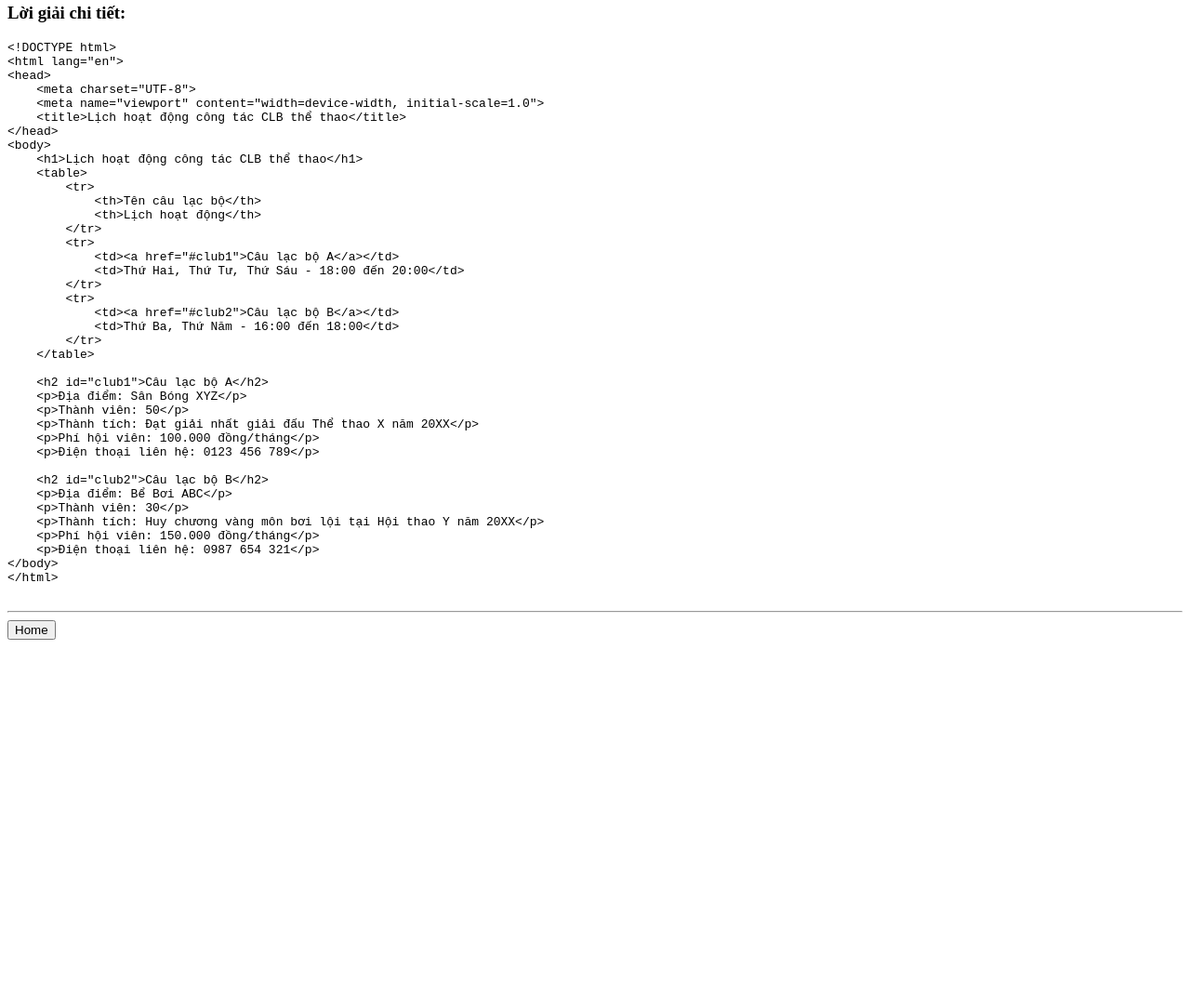
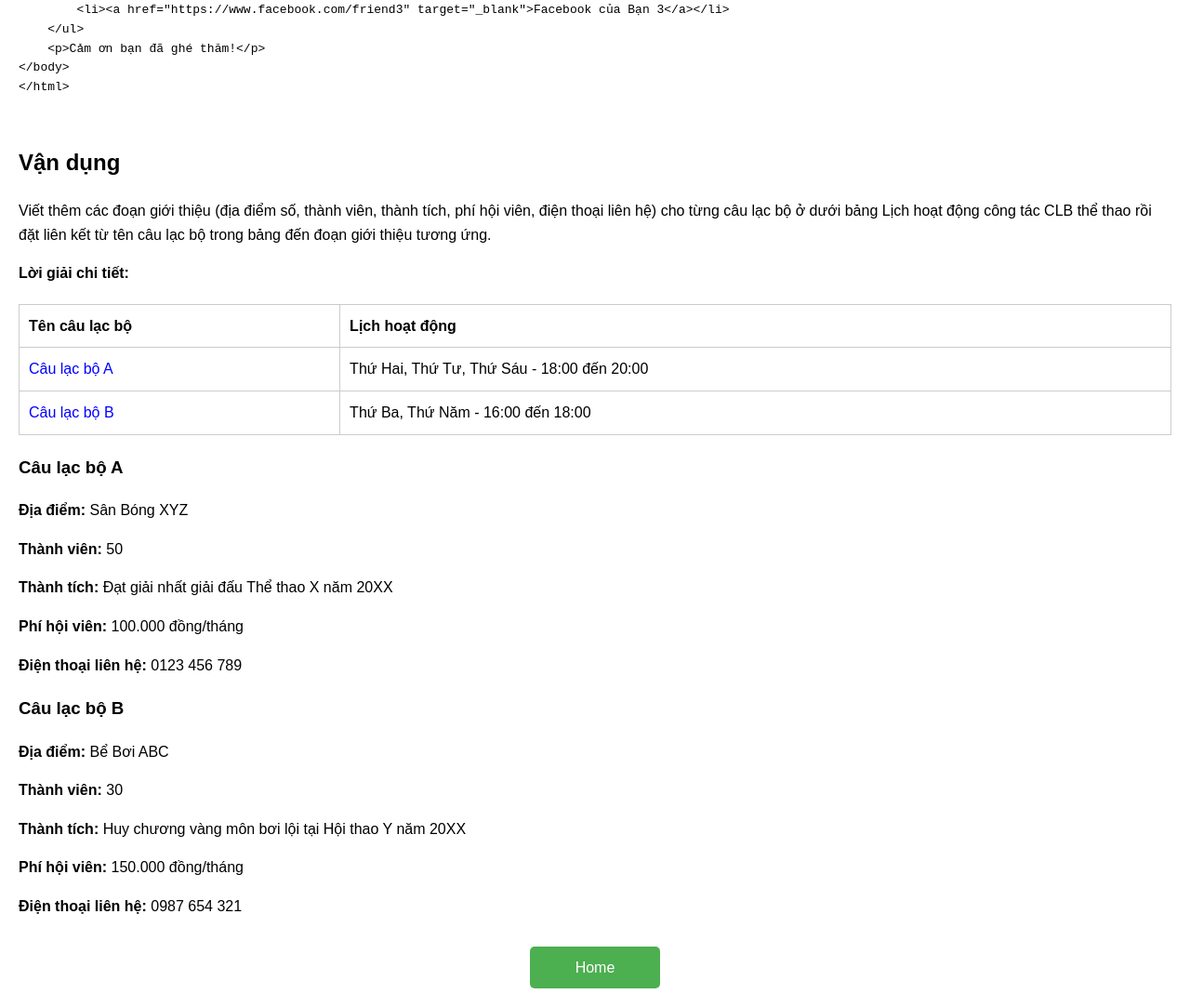
Before and after one commit to Uyenthao-robot/bai10, a plain HTML site: page index.html in a window 1280 px wide. Shown: the part 947-2030 px from the top of the page at 93% size. Before the commit the page ends 1643 px from the top, so only its background shows below. Drawn offline with Linux system fonts and the light colour scheme.

Commit message:
Update index.html

```diff
--- a/index.html
+++ b/index.html
@@ -4,14 +4,59 @@
     <meta charset="UTF-8">
     <meta name="viewport" content="width=device-width, initial-scale=1.0">
     <title>Bài 10: Tạo liên kết</title>
+    <style>
+        body {
+            font-family: Arial, sans-serif;
+            line-height: 1.6;
+            margin: 20px;
+        }
+        table {
+            width: 100%;
+            border-collapse: collapse;
+            margin: 20px 0;
+        }
+        table, th, td {
+            border: 1px solid #ccc;
+        }
+        th, td {
+            padding: 10px;
+            text-align: left;
+        }
+        a {
+            color: blue;
+            text-decoration: none;
+        }
+        a:hover {
+            text-decoration: underline;
+        }
+        .section {
+            margin-bottom: 30px;
+        }
+        .home-button {
+            display: block;
+            margin: 20px auto;
+            padding: 10px 20px;
+            background-color: #4CAF50;
+            color: white;
+            text-align: center;
+            text-decoration: none;
+            font-size: 16px;
+            border-radius: 5px;
+            width: 100px;
+        }
+        .home-button:hover {
+            background-color: #45a049;
+        }
+    </style>
 </head>
 <body>
     <h1>Bài 10: Tạo liên kết</h1>
 
     <!-- Luyện tập 1 -->
+    <div class="section">
         <h2>Luyện tập 1</h2>
         <p>Viết đoạn mã để tạo liên kết quay về trang chủ <code>CLB.html</code> trong trang <code>thong_tin.html</code>.</p>
-    <h3>Lời giải chi tiết:</h3>
+        <p><strong>Lời giải chi tiết:</strong></p>
         <pre>
 &lt;!DOCTYPE html&gt;
 &lt;html lang="en"&gt;
@@ -26,11 +71,13 @@
 &lt;/body&gt;
 &lt;/html&gt;
         </pre>
+    </div>
 
     <!-- Luyện tập 2 -->
+    <div class="section">
         <h2>Luyện tập 2</h2>
         <p>Viết một trang web giới thiệu bản thân, trong đó để ít nhất 3 liên kết tới trang web (có thể là Facebook) của ba bạn cùng lớp.</p>
-    <h3>Lời giải chi tiết:</h3>
+        <p><strong>Lời giải chi tiết:</strong></p>
         <pre>
 &lt;!DOCTYPE html&gt;
 &lt;html lang="en"&gt;
@@ -51,55 +98,42 @@
 &lt;/body&gt;
 &lt;/html&gt;
         </pre>
+    </div>
 
     <!-- Vận dụng -->
+    <div class="section">
         <h2>Vận dụng</h2>
         <p>Viết thêm các đoạn giới thiệu (địa điểm số, thành viên, thành tích, phí hội viên, điện thoại liên hệ) cho từng câu lạc bộ ở dưới bảng Lịch hoạt động công tác CLB thể thao rồi đặt liên kết từ tên câu lạc bộ trong bảng đến đoạn giới thiệu tương ứng.</p>
-    <h3>Lời giải chi tiết:</h3>
-    <pre>
-&lt;!DOCTYPE html&gt;
-&lt;html lang="en"&gt;
-&lt;head&gt;
-    &lt;meta charset="UTF-8"&gt;
-    &lt;meta name="viewport" content="width=device-width, initial-scale=1.0"&gt;
-    &lt;title&gt;Lịch hoạt động công tác CLB thể thao&lt;/title&gt;
-&lt;/head&gt;
-&lt;body&gt;
-    &lt;h1&gt;Lịch hoạt động công tác CLB thể thao&lt;/h1&gt;
-    &lt;table&gt;
-        &lt;tr&gt;
-            &lt;th&gt;Tên câu lạc bộ&lt;/th&gt;
-            &lt;th&gt;Lịch hoạt động&lt;/th&gt;
-        &lt;/tr&gt;
-        &lt;tr&gt;
-            &lt;td&gt;&lt;a href="#club1"&gt;Câu lạc bộ A&lt;/a&gt;&lt;/td&gt;
-            &lt;td&gt;Thứ Hai, Thứ Tư, Thứ Sáu - 18:00 đến 20:00&lt;/td&gt;
-        &lt;/tr&gt;
-        &lt;tr&gt;
-            &lt;td&gt;&lt;a href="#club2"&gt;Câu lạc bộ B&lt;/a&gt;&lt;/td&gt;
-            &lt;td&gt;Thứ Ba, Thứ Năm - 16:00 đến 18:00&lt;/td&gt;
-        &lt;/tr&gt;
-    &lt;/table&gt;
-
-    &lt;h2 id="club1"&gt;Câu lạc bộ A&lt;/h2&gt;
-    &lt;p&gt;Địa điểm: Sân Bóng XYZ&lt;/p&gt;
-    &lt;p&gt;Thành viên: 50&lt;/p&gt;
-    &lt;p&gt;Thành tích: Đạt giải nhất giải đấu Thể thao X năm 20XX&lt;/p&gt;
-    &lt;p&gt;Phí hội viên: 100.000 đồng/tháng&lt;/p&gt;
-    &lt;p&gt;Điện thoại liên hệ: 0123 456 789&lt;/p&gt;
-
-    &lt;h2 id="club2"&gt;Câu lạc bộ B&lt;/h2&gt;
-    &lt;p&gt;Địa điểm: Bể Bơi ABC&lt;/p&gt;
-    &lt;p&gt;Thành viên: 30&lt;/p&gt;
-    &lt;p&gt;Thành tích: Huy chương vàng môn bơi lội tại Hội thao Y năm 20XX&lt;/p&gt;
-    &lt;p&gt;Phí hội viên: 150.000 đồng/tháng&lt;/p&gt;
-    &lt;p&gt;Điện thoại liên hệ: 0987 654 321&lt;/p&gt;
-&lt;/body&gt;
-&lt;/html&gt;
-    </pre>
+        <p><strong>Lời giải chi tiết:</strong></p>
+        <table>
+            <tr>
+                <th>Tên câu lạc bộ</th>
+                <th>Lịch hoạt động</th>
+            </tr>
+            <tr>
+                <td><a href="#club1">Câu lạc bộ A</a></td>
+                <td>Thứ Hai, Thứ Tư, Thứ Sáu - 18:00 đến 20:00</td>
+            </tr>
+            <tr>
+                <td><a href="#club2">Câu lạc bộ B</a></td>
+                <td>Thứ Ba, Thứ Năm - 16:00 đến 18:00</td>
+            </tr>
+        </table>
+        <h3 id="club1">Câu lạc bộ A</h3>
+        <p><strong>Địa điểm:</strong> Sân Bóng XYZ</p>
+        <p><strong>Thành viên:</strong> 50</p>
+        <p><strong>Thành tích:</strong> Đạt giải nhất giải đấu Thể thao X năm 20XX</p>
+        <p><strong>Phí hội viên:</strong> 100.000 đồng/tháng</p>
+        <p><strong>Điện thoại liên hệ:</strong> 0123 456 789</p>
+        <h3 id="club2">Câu lạc bộ B</h3>
+        <p><strong>Địa điểm:</strong> Bể Bơi ABC</p>
+        <p><strong>Thành viên:</strong> 30</p>
+        <p><strong>Thành tích:</strong> Huy chương vàng môn bơi lội tại Hội thao Y năm 20XX</p>
+        <p><strong>Phí hội viên:</strong> 150.000 đồng/tháng</p>
+        <p><strong>Điện thoại liên hệ:</strong> 0987 654 321</p>
+    </div>
 
     <!-- Nút Home -->
-    <hr>
-    <button onclick="https://uyenthao-robot.github.io/websitenhom5/">Home</button>
+    <a href="index.html" class="home-button">Home</a>
 </body>
 </html>
```
Lines whose indentation alone changed are shown as unchanged.
